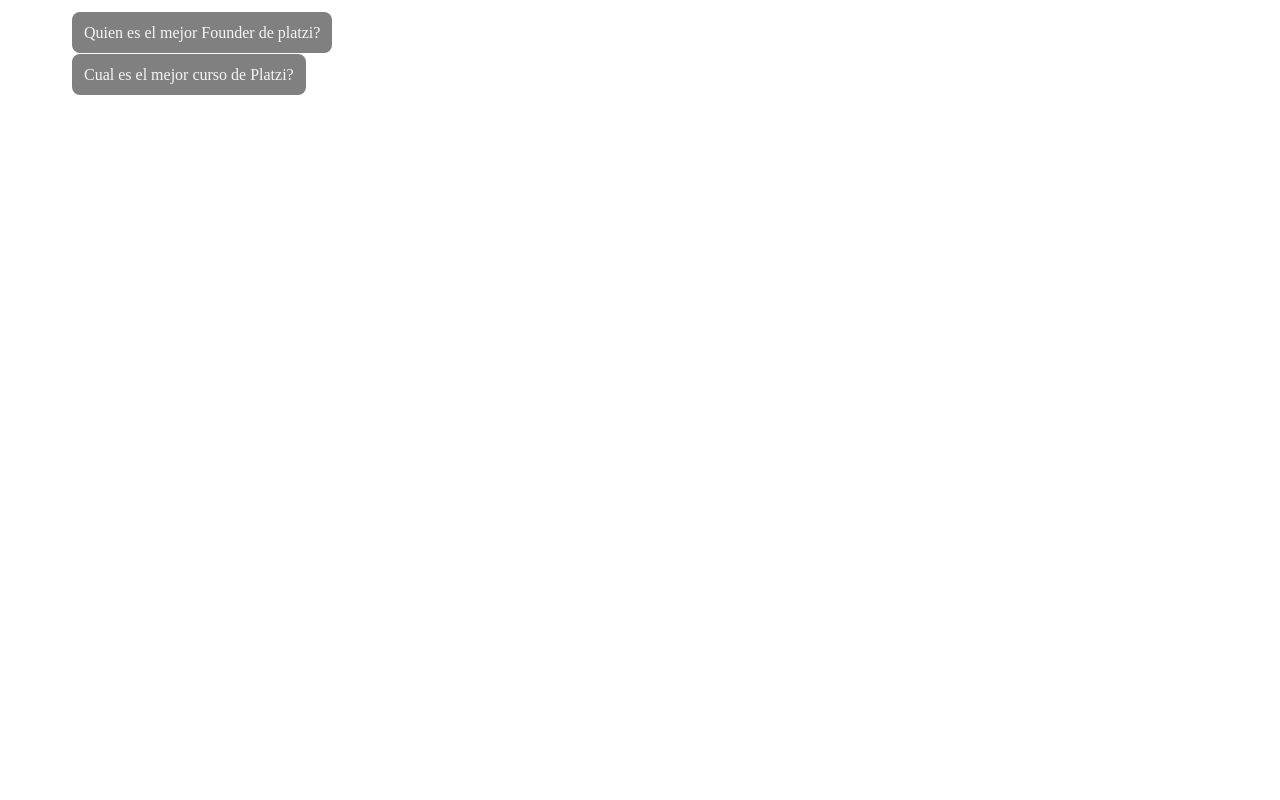
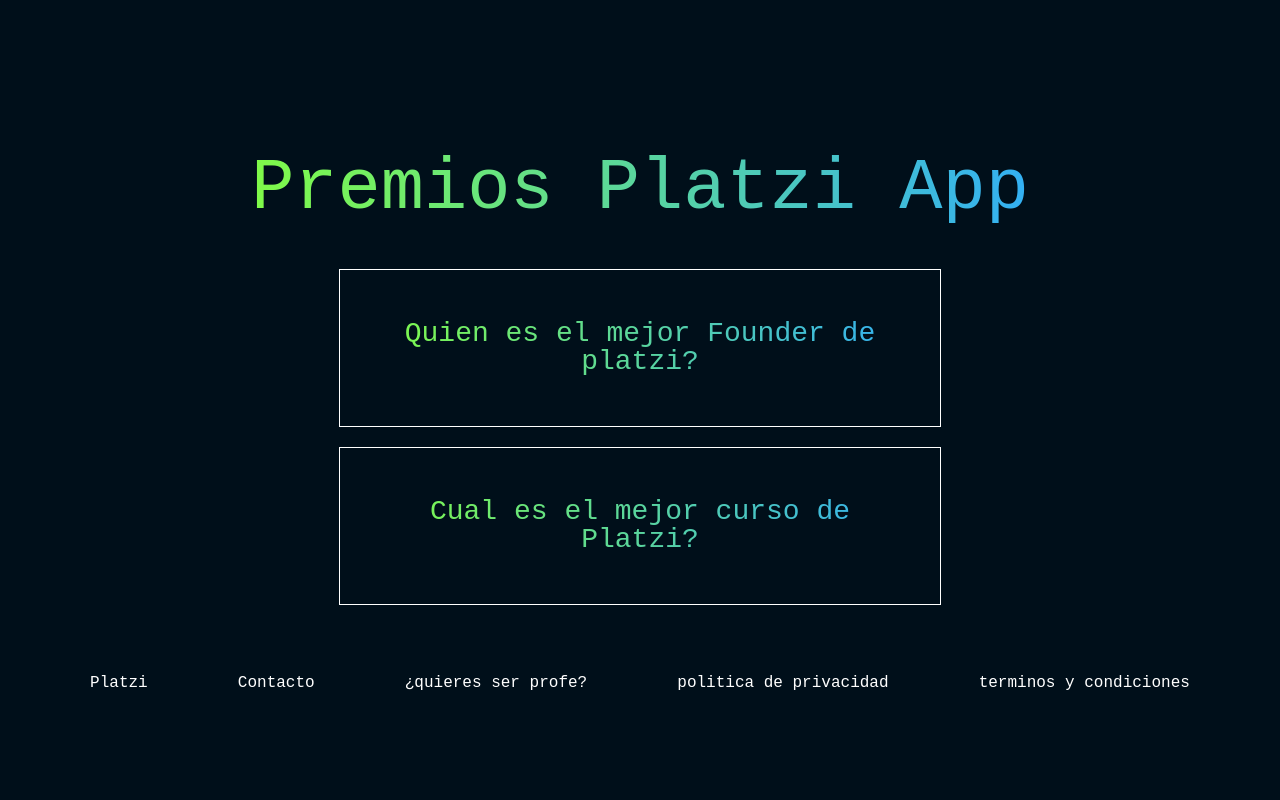
Before and after one commit to tintayadev/VotacionesApp, a Django app: page /polls/ in a window 1280 px wide. Run offline with Django 4.2, Linux system fonts and the light colour scheme; data comes from the database, SQL or seed files in the repository.

Commit message:
Styles added polls home

```diff
--- /dev/null
+++ b/premiosplatziapp/polls/static/polls/reset.css
@@ -0,0 +1,44 @@
+
+html, body, div, span, applet, object, iframe,
+h1, h2, h3, h4, h5, h6, p, blockquote, pre,
+a, abbr, acronym, address, big, cite, code,
+del, dfn, em, img, ins, kbd, q, s, samp,
+small, strike, strong, sub, sup, tt, var,
+b, u, i, center,
+dl, dt, dd, ol, ul, li,
+fieldset, form, label, legend,
+table, caption, tbody, tfoot, thead, tr, th, td,
+article, aside, canvas, details, embed,
+figure, figcaption, footer, header, hgroup,
+menu, nav, output, ruby, section, summary,
+time, mark, audio, video {
+	margin: 0;
+	padding: 0;
+	border: 0;
+	font-size: 100%;
+	font: inherit;
+	vertical-align: baseline;
+}
+/* HTML5 display-role reset for older browsers */
+article, aside, details, figcaption, figure,
+footer, header, hgroup, menu, nav, section {
+	display: block;
+}
+body {
+	line-height: 1;
+}
+ol, ul {
+	list-style: none;
+}
+blockquote, q {
+	quotes: none;
+}
+blockquote:before, blockquote:after,
+q:before, q:after {
+	content: '';
+	content: none;
+}
+table {
+	border-collapse: collapse;
+	border-spacing: 0;
+}
--- a/premiosplatziapp/polls/static/polls/style.css
+++ b/premiosplatziapp/polls/static/polls/style.css
@@ -1,26 +1,69 @@
-li {
-    list-style: none;
-    display: block;
-    margin: 24px;
+body {
+    display: flex;
+    align-items: center;
+    justify-content: center;
+    flex-direction: column;
+
+    height: 100vh;
+    background: hsl(204 100% 5%);
+    font-family: 'Courier New', Courier, monospace;
 }
 
-li a{
-    color:whitesmoke;
-    padding: 12px;
-    text-decoration: none;
-    border-radius: 8px;
-    background: gray;
+header {
+    display: flex;
+    align-items: center;
+    justify-content: center;
+
+    padding: 50px;
+    padding-top: 100px;
+
+    height: 60px;
+    font-size: 72px;
+    color: #71632d;
 }
 
-li a:hover{
-    background: orange;
+ul {
+    display: flex;
+    align-items: center;
+    justify-content: center;
+    flex-direction: column;
 }
 
-li a:active {
-    background: red;
-    color: whitesmoke;
+header, ul {
+    background: linear-gradient(
+        to right,
+        hsl(98 100% 62%),
+        hsl(204 100% 59%)
+    );
+    -webkit-background-clip: text;
+    -webkit-text-fill-color: transparent;
+    text-align: center;
 }
 
-/* body {
-    background: white url("images/background.gif") no-repeat;
-} */
+li {
+    display: flex;
+    align-items: center;
+    justify-content: center;
+
+    width: 500px;
+
+    border: 1px solid white;
+    padding: 50px;
+    margin-bottom: 20px;
+
+    font-size: 28px;
+}
+
+a {
+    color: white;
+    text-decoration: none;
+}
+
+footer {
+    display: flex;
+    align-items: center;
+    justify-content: space-evenly;
+
+    width: 100vw;
+    padding: 50px 0;
+}
--- a/premiosplatziapp/polls/templates/polls/index.html
+++ b/premiosplatziapp/polls/templates/polls/index.html
@@ -1,7 +1,20 @@
 {% load static %}
+<!DOCTYPE html>
+<html lang="en">
+<head>
+    <meta charset="UTF-8">
+    <meta http-equiv="X-UA-Compatible" content="IE=edge">
+    <meta name="viewport" content="width=device-width, initial-scale=1.0">
+    <link rel="stylesheet" href="{% static 'polls/reset.css' %}">
     <link rel="stylesheet" href="{% static 'polls/style.css' %}">
+    <title>Premios Platzi App</title>
+</head>
+<body>
+    <header>
+        <h1>Premios Platzi App</h1>
+    </header>
 
-
+    <main>
         {% if latest_question_list %}
             <ul>
                 {% for question in latest_question_list %}
@@ -11,3 +24,13 @@
         {% else %}
             <p>No polls are available.</p>
         {% endif %}
+    </main>
+    <footer>
+        <a href="https://platzi.com">Platzi</a>
+        <a href="https://platzi.com/contacto/">Contacto</a>
+        <a href="https://platzi.com/unete/careers/">¿quieres ser profe?</a>
+        <a href="https://platzi.com/privacidad/">politica de privacidad</a>
+        <a href="https://platzi.com/terminos/">terminos y condiciones</a>
+    </footer>
+</body>
+</html>
```
Lines whose indentation alone changed are shown as unchanged.
